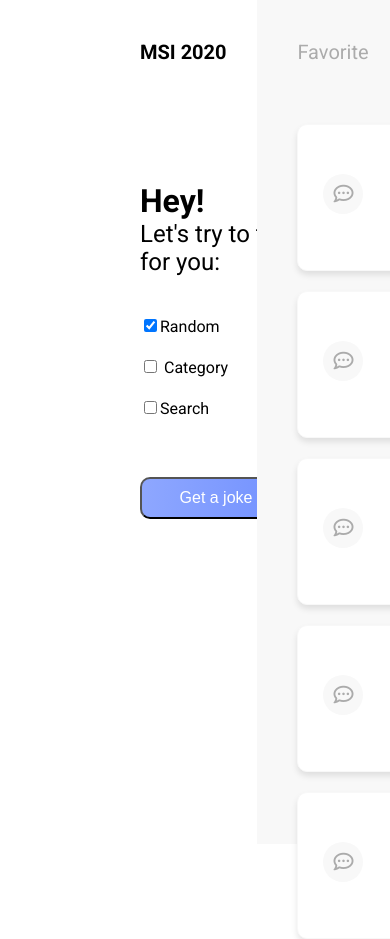
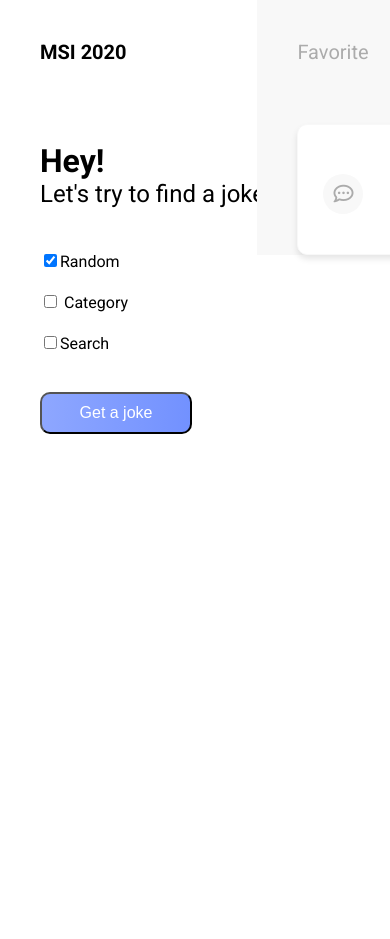
Before and after one commit to EchoZilla93/Jokes-Generator, a React (Create React App) app: page / in a window 390 px wide. Shown: the top 939 px of the page. After the commit the page ends 844 px from the top, so only its background shows below. Built offline with nearby package versions, Linux system fonts and the light colour scheme.

Commit message:
main scrn tablet view

```diff
--- a/src/components/Checkbox/checkBoxStyles.scss
+++ b/src/components/Checkbox/checkBoxStyles.scss
@@ -4,3 +4,10 @@
           padding-bottom: 21px;
       }
   }
+
+  //Tablet:
+  @media (max-width:1024px),(max-width:768px){
+      .checkboxContainer{
+          margin: 10px 0 78px 40px;
+      }
+  }
--- a/src/components/DropDownItems/dropDownStyles.scss
+++ b/src/components/DropDownItems/dropDownStyles.scss
@@ -159,3 +159,15 @@ $primaryColor:#F8F8F8;
       padding-left: 15px;
     }
   }
+
+  //TABLET
+  @media (max-width:1024px){
+    .searchInput__field{
+      min-width:500px;
+    }
+  }
+  @media (max-width:768px){
+    .searchInput__field{
+      min-width: 400px;
+    }
+  }
--- a/src/components/Favorite/FavoriteCard.js
+++ b/src/components/Favorite/FavoriteCardBluePrint.js
@@ -1,12 +1,15 @@
 import React from 'react';
-
+import{useSelector} from 'react-redux';
 import PropTypes from 'prop-types';
 
 import './favoriteCard.scss';
 
-export const FavoriteCard = props =>{
+export const FavoriteCardBluePrint = props =>{
 
-    FavoriteCard.propType = {
+    const state = useSelector(state => state.favorite);
+    console.log(state);
+
+    FavoriteCardBluePrint.propType = {
         id: PropTypes.string.isRequired,
         text: PropTypes.string.isRequired,
         updateInfo:PropTypes.number.isRequired
@@ -17,14 +20,15 @@ export const FavoriteCard = props =>{
             <div className="favoriteCard__status"><i className="far fa-heart heart"></i></div>
             <div className="favoriteCard__staticImage"><i className="far fa-comment-dots static"></i></div>
             <div className="favoriteCard__mainContent">
-                <h6 className="favoriteCard__ID">ID: <a href='/'>reference</a></h6>
-                <div className="textcontent"><p>Joke text content</p></div>
+                <h6 className="favoriteCard__ID">ID: <a href='/'>{state.id}</a></h6>
+                <div className="textcontent"><p>{state.favJoke}</p></div>
             </div>
             <div className="favoriteCard__updateInfo">
-                <p className="updateInfo">Last Update: 123456 hours ago</p>
+                <p className="updateInfo">Last Update:{state.update
+                } hours ago</p>
             </div>
         </div>
     )
 }
 
-export default FavoriteCard;
+export default FavoriteCardBluePrint;
--- a/src/components/GetJokeBtn/getJokeBtnStyles.scss
+++ b/src/components/GetJokeBtn/getJokeBtnStyles.scss
@@ -13,3 +13,9 @@
       cursor: pointer;
     }
   }
+  //TABLET
+  @media (max-width:1024px),(max-width:768px){
+    .getJokeBtnContainer{
+      margin: -20px 0 0 40px;
+    }
+  }
--- a/src/components/Header/headStyles.scss
+++ b/src/components/Header/headStyles.scss
@@ -8,14 +8,12 @@
 
 .header{
     @include flex-columnHead();
+    margin: 40px 0 78px 140px;
     &__logo{
       text-transform: uppercase;
       font-weight: 700;
       font-size: 20px;
-      margin: 40px 0 78px 140px;
-    }
-    &__welcomesTxt{
-     margin: 40px 0 0 140px;
+      margin-bottom: 78px;
     }
     &__welcomesTxt-1stfloor{
      font-weight: 700;
@@ -26,3 +24,9 @@
      font-size: 24px;
        }
    }
+   //TABLET
+   @media (max-width:1024px),(max-width:768px){
+     .header{
+      margin: 40px 0 43px 40px;
+     }
+   }
--- a/src/components/JokeCard/jokeCardStyles.scss
+++ b/src/components/JokeCard/jokeCardStyles.scss
@@ -71,3 +71,16 @@ $primaryColor:#F8F8F8;
       border-radius: 6px;
     }
   }
+//TABLET PRO
+  @media (max-width:1024px){
+    .jokeCardContainer{
+      width: 754px;
+    }
+  }
+  //TABLET
+  @media (max-width:768px){
+    .jokeCardContainer{
+      margin: 40px 0 40px -18px;
+      width: 724px;
+    }
+  }
--- a/src/components/windows/FavoriteContent.js
+++ b/src/components/windows/FavoriteContent.js
@@ -1,17 +1,13 @@
 import React from 'react';
 
-import FavoriteCard from '../Favorite/FavoriteCard';
+import FavoriteCardBluePrint from '../Favorite/FavoriteCardBluePrint';
 import './favoriteStyles.scss'
 
 export const FavoriteContent = () =>{
     return(
         <aside className="favorite">
             <h1>Favorite</h1>
-            <FavoriteCard/>
-            <FavoriteCard/>
-            <FavoriteCard/>
-            <FavoriteCard/>
-            <FavoriteCard/>
+            <FavoriteCardBluePrint />
         </aside>
     )
 }
--- a/src/components/windows/favoriteStyles.scss
+++ b/src/components/windows/favoriteStyles.scss
@@ -4,7 +4,6 @@ $headingColor:#ABABAB;
     float: right;
     position: absolute;
     left: 66%;
-    height: 100%;
     top: 0;
     width: 480px;
     background: $background;
```
